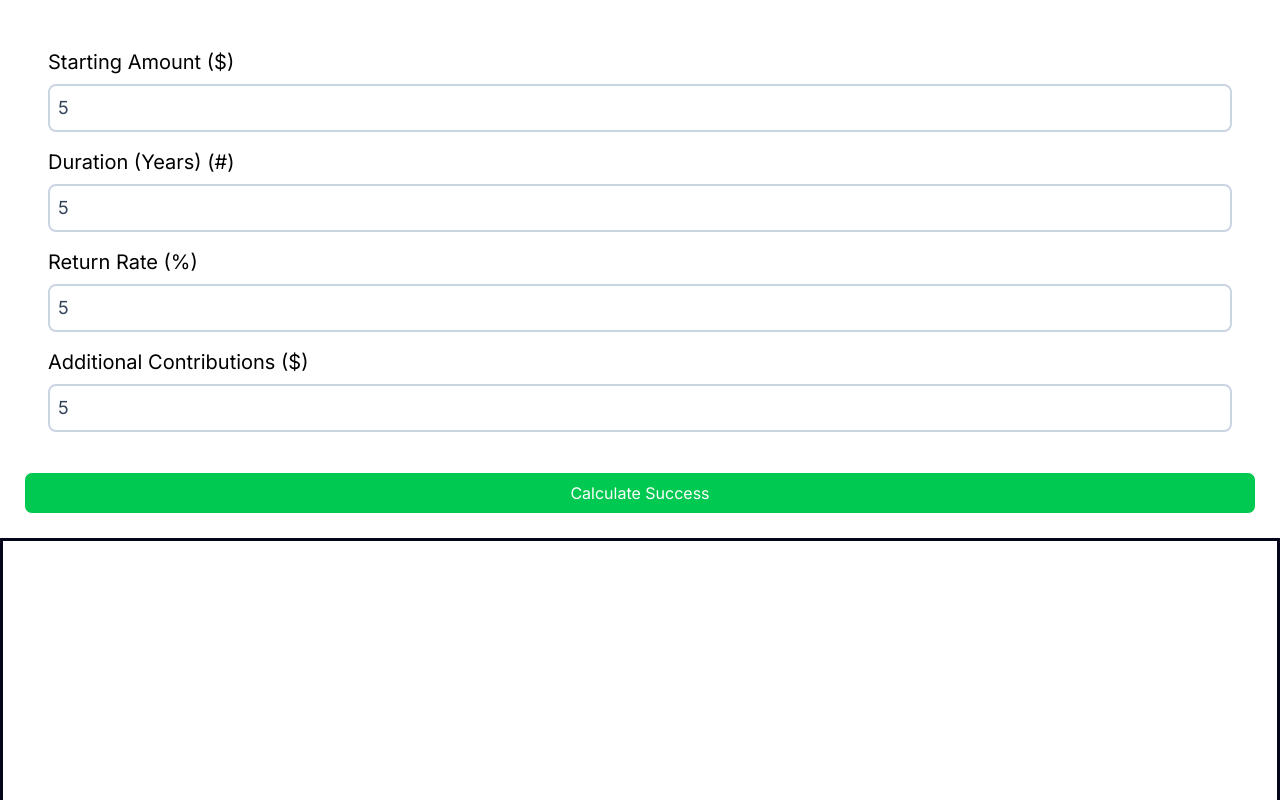
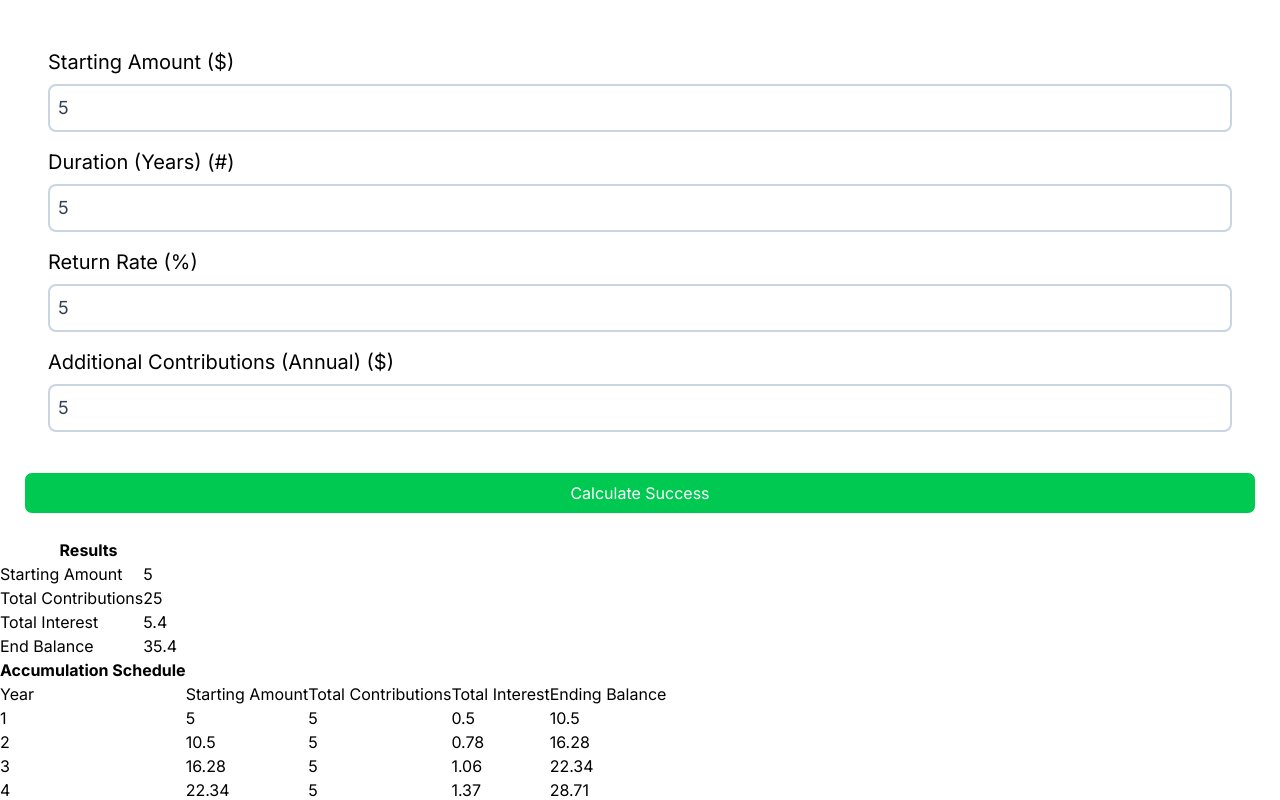
Before and after one commit to jwilliams21/fi-plannr, a React (Vite) app: page / in a window 1280 px wide. Both pictures are taken after typing "5", "5", "5", "5" into the empty fields and a click on the button "Calculate Success". Shown: the top 800 px of the page. Built offline with nearby package versions, Linux system fonts and the light colour scheme.

Commit message:
Hook up FiDashboard and calculate fiMath fields

```diff
--- a/src/components/FiCalculatorForm.jsx
+++ b/src/components/FiCalculatorForm.jsx
@@ -7,8 +7,7 @@ import FiInputs from './FiInputs';
 import { Button } from './ui/Button';
 
 
-export default function FiCalculatorForm() {
-    const [calculationResults, setCalculationResults] = useState(null);
+export default function FiCalculatorForm({ onCalculated }) {
 
     const { handleSubmit, register, formState: { errors } } = useForm({
         resolver: zodResolver(fiSchema)
@@ -18,11 +17,12 @@ export default function FiCalculatorForm() {
 
     const onSubmit = (data) => {
         const results = fiMath(data);
-        setCalculationResults(results);
+        console.log('These are the consoles you are looking for...:', results)
+        onCalculated(results);
     }
 
     return (
-        <form className='flex flex-col gap-4 p-6 w-full' onSubmit={handleSubmit(onSubmit)}>
+        <form className='flex flex-col gap-4 p-6 w-full' onSubmit={handleSubmit(onSubmit)} autoComplete='off'>
             <FiInputs register={register} errors={errors} />
             <Button
                 variant='base'
--- a/src/components/FiDashboard.jsx
+++ b/src/components/FiDashboard.jsx
@@ -1,10 +1,84 @@
 
 
-export default function FiDashboard() {
+export default function FiDashboard({ results }) {
+
+  if(!results) {
+    return (
+      <div>
+        <h2>Calculate your success above!</h2>
+      </div>
+    )
+  }
+
+  const totalEndingBalance = results[results.length-1].yearEndingBalance;
+  const startingAmount = results[0].yearStartingAmt;
+
+  const totalInterest = results.reduce((accumulator, currentYear) => {
+    return accumulator + currentYear.yearInterest;
+  }, 0)
+
+  const totalContribution = results.reduce((accumulator, currentYear) => {
+    return accumulator + currentYear.yearAddContribute;
+  }, 0)
 
   return (
     <div>
-      <h2 className=" text-2xl border-3 border-slate-950 flex justify-center items-center w-full h-screen">FiDashboard</h2>
+      {/* Top Line Results */}
+      <table>
+        <thead>
+          <tr>
+            <th colSpan={2}>Results</th>
+          </tr>
+        </thead>
+        <tbody>
+          <tr>
+            <td>Starting Amount</td>
+            <td>{startingAmount}</td>
+          </tr>
+          <tr>
+            <td>Total Contributions</td>
+            <td>{totalContribution}</td>
+          </tr>
+          <tr>
+            <td>Total Interest</td>
+            <td>{totalInterest}</td>
+          </tr>
+          <tr>
+            <td>End Balance</td>
+            <td>{totalEndingBalance}</td>
+          </tr>
+        </tbody>
+      </table>
+
+      {/* Accumulation Table */}
+      <table>
+        <thead>
+          <tr>
+            <th>Accumulation Schedule</th>
+          </tr>
+          <tr>
+            <td>Year</td>
+            <td>Starting Amount</td>
+            <td>Total Contributions</td>
+            <td>Total Interest</td>
+            <td>Ending Balance</td>
+          </tr>
+        </thead>
+        <tbody>
+          {results.map((row) => {
+            return (
+              <tr key={row.year}>
+                <td>{row.year}</td>
+                <td>{row.yearStartingAmt}</td>
+                <td>{row.yearAddContribute}</td>
+                <td>{row.yearInterest}</td>
+                <td>{row.yearEndingBalance}</td>
+              </tr>
+            )
+          })}
+        </tbody>
+      </table>
+
     </div>
   )
 }
--- a/src/components/FiInputs.jsx
+++ b/src/components/FiInputs.jsx
@@ -51,7 +51,7 @@ export default function FiInputs({ register, errors }) {
         id="addContribute"
         name="addContribute"
         registration={register('addContribute')}
-        label="Additional Contributions"
+        label="Additional Contributions (Annual)"
         type="number"
         labelVariant="base"
         inputVariant="base"
--- a/src/features/fi-calculator/utils/fiMath.js
+++ b/src/features/fi-calculator/utils/fiMath.js
@@ -1,26 +1,25 @@
 
 
 export const fiMath = ({ startingAmt, duration, returnRate, addContribute }) => {
-    console.log({ startingAmt, duration, returnRate, addContribute });
-
     //loop through the data and return an array of objects - each object representing each year of the duration timeline
     const investLedger = [];
 
     for(let currentYear = 1; currentYear <= duration; currentYear++){
-        const calInterest = (returnRate/100) + 1
-        const yearCompInterstTotal = (startingAmt + addContribute) * calInterest;
-        const totalInterest = yearCompInterstTotal - (startingAmt + addContribute)
+        let lastYearBalance = Number((investLedger.length > 0 ? investLedger[investLedger.length - 1].yearEndingBalance : startingAmt).toFixed(2));
+
+        const calInterest = Number((returnRate/100 + 1).toFixed(2));
+        const yearCompInterestTotal = Number(((lastYearBalance + addContribute) * calInterest).toFixed(2));
+        const yearInterest = Number((yearCompInterestTotal - (lastYearBalance + addContribute)).toFixed(2));
 
         investLedger.push({
             year: currentYear,
-            startingAmt: startingAmt,
-            addContribute: addContribute,
-            totalInterest: totalInterest,
-            endingBalance: yearCompInterstTotal
+            yearStartingAmt: lastYearBalance,
+            yearAddContribute: addContribute,
+            yearInterest: yearInterest,
+            yearEndingBalance: yearCompInterestTotal
         })
     }
 
-    console.log(investLedger)
     return investLedger;
 };
 
--- a/src/pages/Home.jsx
+++ b/src/pages/Home.jsx
@@ -1,11 +1,13 @@
+import { useState } from 'react';
 import { FiCalculatorForm, FiDashboard } from '../components';
 
 export default function Home() {
+  const [calculationResults, setCalculationResults] = useState(null);
 
   return (
     <>
-      <FiCalculatorForm />
-      <FiDashboard />
+      <FiCalculatorForm onCalculated={setCalculationResults} />
+      <FiDashboard results={calculationResults}/>
     </>
   )
 }
```
